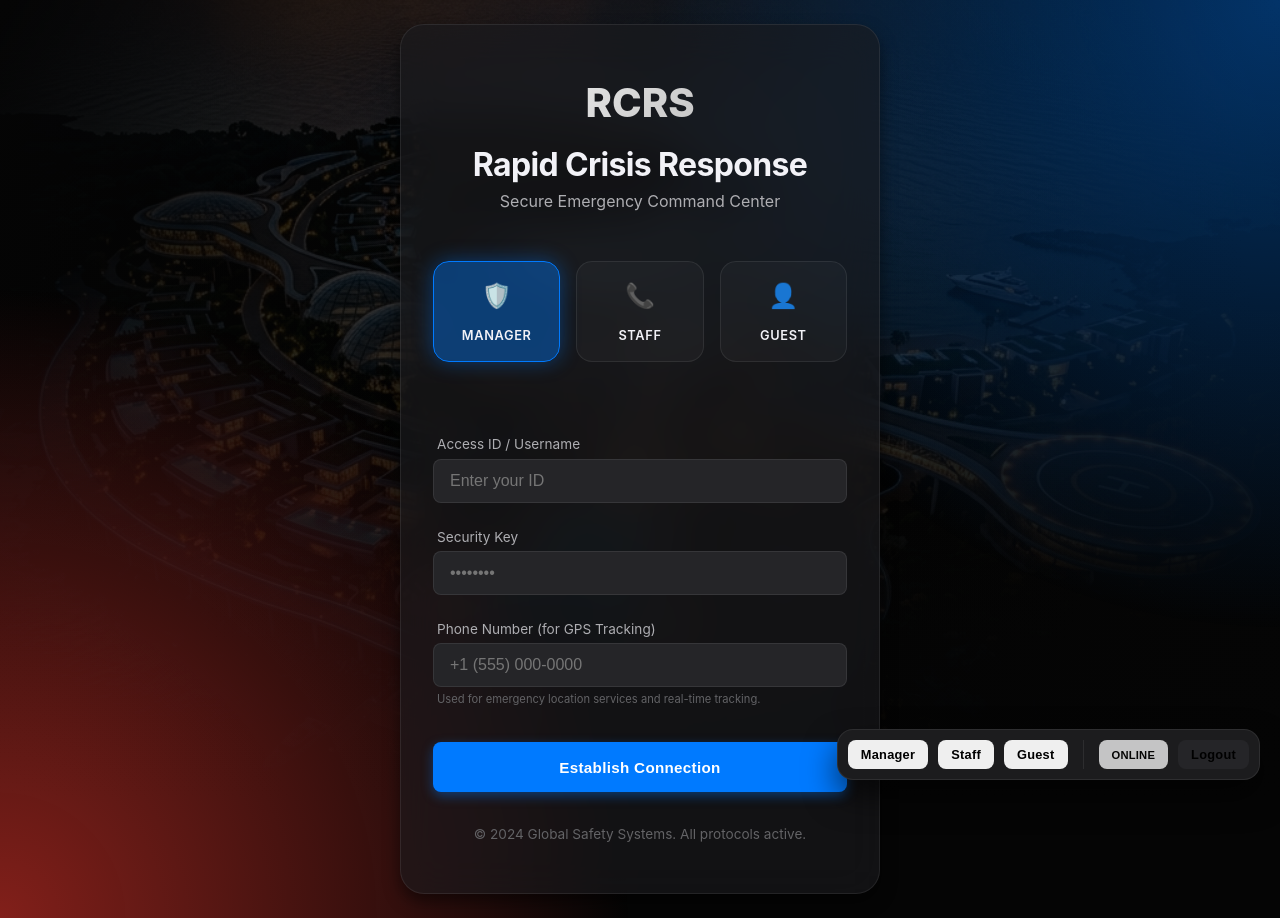
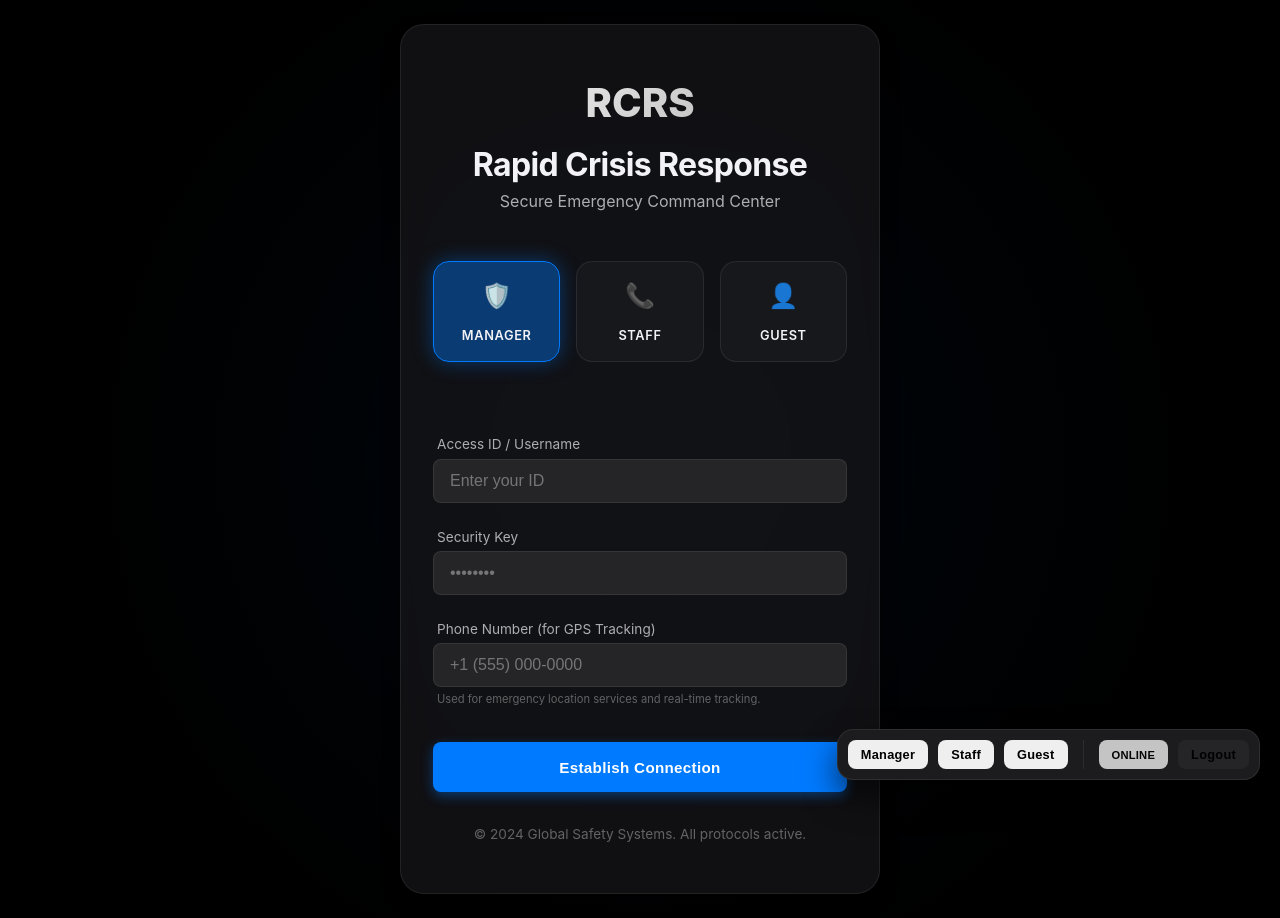
Before and after one commit to K-Gopi2007/Hackathon-2, a React (Vite) app: page / in a window 1280 px wide. Built offline with nearby package versions, Linux system fonts and the light colour scheme.

Commit message:
Change login page background to black

```diff
--- a/src/index.css
+++ b/src/index.css
@@ -254,9 +254,22 @@ h1, h2, h3 {
   align-items: center;
   justify-content: center;
   padding: var(--space-lg);
-  background: radial-gradient(circle at top right, var(--info-blue-glow), transparent 40%),
-              radial-gradient(circle at bottom left, var(--crisis-red-glow), transparent 40%);
+  background: #000; /* Solid Black */
+  position: relative;
+  overflow: hidden;
 }
+
+.login-container::before {
+  content: '';
+  position: absolute;
+  top: 0;
+  left: 0;
+  right: 0;
+  bottom: 0;
+  background: radial-gradient(circle at 50% 50%, rgba(0, 122, 255, 0.05) 0%, transparent 70%);
+  pointer-events: none;
+}
+
 
 .login-card {
   width: 100%;
--- a/src/views/LoginPage.jsx
+++ b/src/views/LoginPage.jsx
@@ -27,10 +27,8 @@ const LoginPage = ({ onLogin }) => {
 
   return (
     <div className="login-container">
-      <div className="landscape-bg"></div>
-      <div className="landscape-overlay"></div>
+      <div className="login-card glass-panel animate-slide-up">
 
-      <div className="login-card glass-panel animate-slide-up">
         <div className="login-header">
           <span className="login-logo text-gradient">RCRS</span>
           <h1 className="login-title">Rapid Crisis Response</h1>
```
